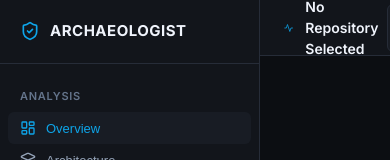
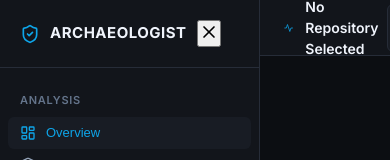
Before and after one commit to akshatt-09/Codebase-Archaeologist, a React (Vite) app in the folder frontend/: page / in a window 390 px wide. Shown: the top 160 px of the page. Built offline with nearby package versions, Linux system fonts and the light colour scheme; no server answers.

Commit message:
Add responsive sidebar toggle

```diff
--- a/frontend/src/components/layout/Sidebar.jsx
+++ b/frontend/src/components/layout/Sidebar.jsx
@@ -1,10 +1,10 @@
 import React from 'react';
 import {
   LayoutDashboard, Network, GitBranch, Layers,
-  HeartPulse, GitCommit, Search, ShieldCheck
+  HeartPulse, GitCommit, Search, ShieldCheck, X
 } from 'lucide-react';
 
-export function Sidebar({ activeTab, setActiveTab, hasData }) {
+export function Sidebar({ activeTab, setActiveTab, hasData, isOpen, onClose }) {
   const navs = [
     { id: 'overview', label: 'Overview', icon: LayoutDashboard },
     { id: 'architecture', label: 'Architecture', icon: Layers },
@@ -15,11 +15,24 @@ export function Sidebar({ activeTab, setActiveTab, hasData }) {
     { id: 'search', label: 'Search', icon: Search }
   ];
 
+  const handleNavigation = (id) => {
+    setActiveTab(id);
+    if (onClose) onClose();
+  };
+
   return (
-    <aside className="sidebar">
+    <aside className={`sidebar ${isOpen ? 'open' : ''}`}>
       <div className="sidebar-header">
         <ShieldCheck size={20} color="#0ea5e9" />
         <span>ARCHAEOLOGIST</span>
+        <button
+          className="sidebar-close"
+          type="button"
+          aria-label="Close sidebar"
+          onClick={onClose}
+        >
+          <X size={20} />
+        </button>
       </div>
       <nav className="sidebar-nav">
         <div className="nav-section-title">ANALYSIS</div>
@@ -31,7 +44,7 @@ export function Sidebar({ activeTab, setActiveTab, hasData }) {
               key={item.id}
               className={`nav-item ${isActive ? 'active' : ''}`}
               disabled={!hasData && item.id !== 'overview'}
-              onClick={() => setActiveTab(item.id)}
+              onClick={() => handleNavigation(item.id)}
             >
               <Icon size={16} />
               {item.label}
```
